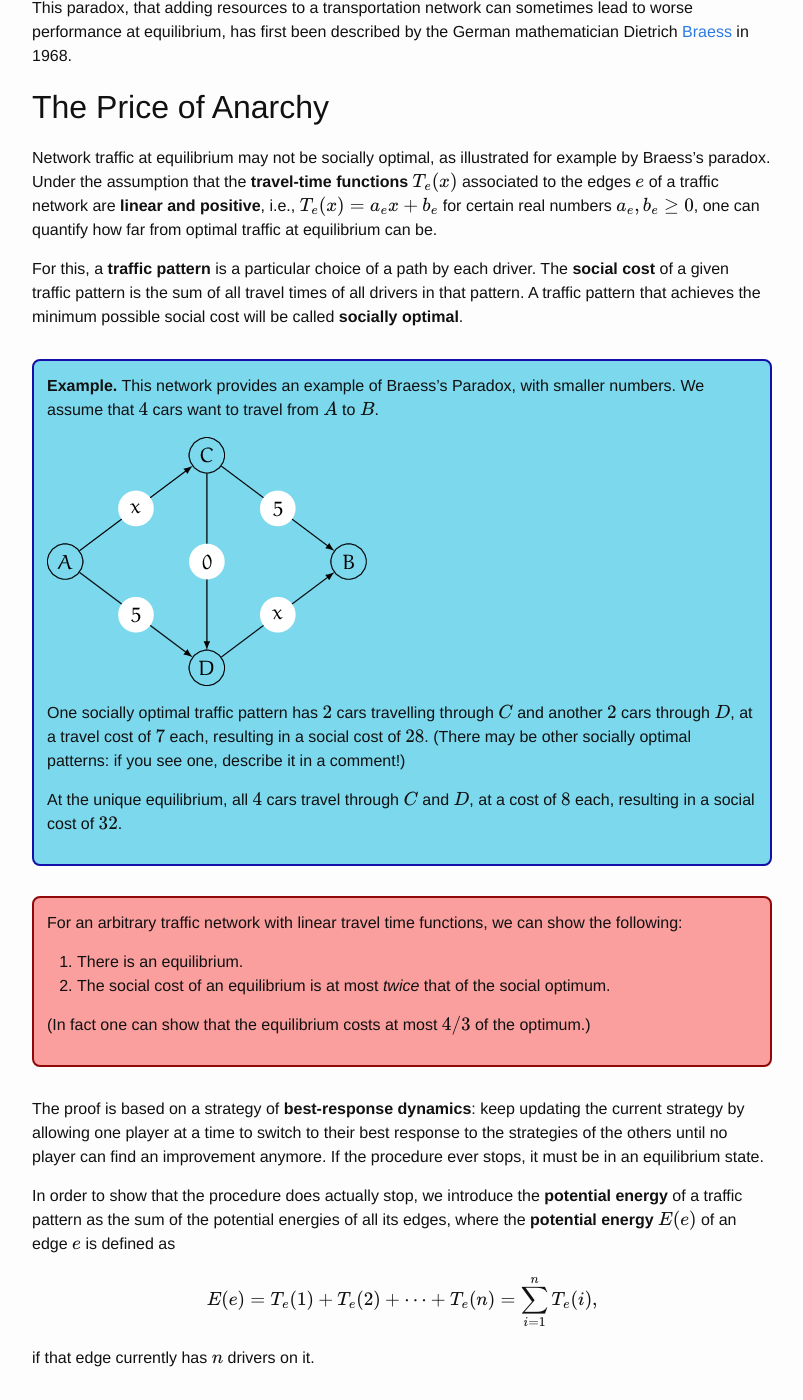
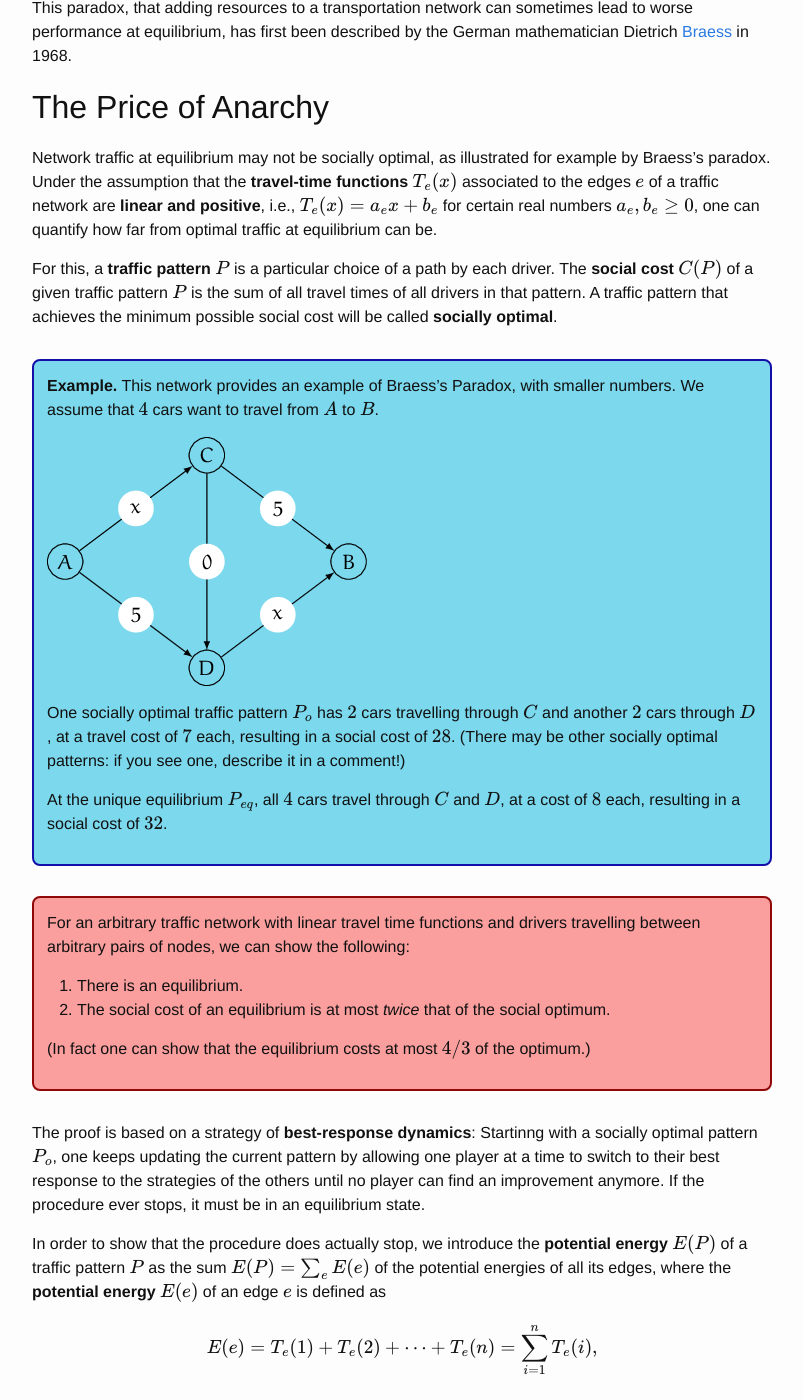
Before and after one commit to starktech23/cs4423.github.io, a Jekyll site: the page built from _posts/2017-02-22-note13.md, in a window 1280 px wide and 1400 px high, scrolled down 1754 px. Shown: the whole window, without its empty margins (238-1041 px from the left). Built offline with Jekyll 4.4.1, drawn with Linux system fonts in a browser that asks for light colours; formulas are drawn with MathJax 3; a script that is not in the unit is left out; comment, search, counter and statistics services are not loaded; some of the changed text lies outside the part shown.

Commit message:
minor updates

```diff
--- a/_posts/2017-02-22-note13.md
+++ b/_posts/2017-02-22-note13.md
@@ -10,7 +10,7 @@ isolation, but evaluate routes with respect to the congestion
 resulting from their own decisions and everybody else's.  Planning a
 transportation network is not an easy task, as adding capacity to a
 network can sometimes result in even slower traffic (this effect is
-known as Braess's Paradox).
+known as Braess's Paradox).  More on Traffic in Networks can be found in chapter 8 of [Easley-Kleinman].
 
 ## Traffic at Equilibrium
 
@@ -74,8 +74,9 @@ for certain real numbers $a_e, b_e \geq 0$,
 one can quantify how far from optimal
 traffic at equilibrium can be.
 
-For this, a **traffic pattern** is a particular choice
-of a path by each driver.  The **social cost** of a given traffic pattern
+For this, a **traffic pattern** $P$ is a particular choice
+of a path by each driver.  The **social cost** $C(P)$ of a given
+traffic pattern $P$
 is the sum of all travel times of all drivers in that pattern.
 A traffic pattern that achieves the minimum possible social
 cost will be called **socially optimal**.
@@ -85,17 +86,18 @@ cost will be called **socially optimal**.
 
 ![Traffic 3][traffic3]
 
-One socially optimal traffic pattern has $2$ cars travelling through
+One socially optimal traffic pattern $P_{o}$ has $2$ cars travelling through
 $C$ and another $2$ cars through $D$, at a travel cost of $7$ each,
 resulting in a social cost of $28$.  (There may be other
 socially optimal patterns: if you see one, describe it in a comment!)
 
-At the unique equilibrium, all $4$ cars travel through $C$ and $D$,
+At the unique equilibrium $P_{eq}$, all $4$ cars travel through $C$ and $D$,
 at a cost of $8$ each, resulting in a social cost of $32$.
 </div>
 
 <div class="note" markdown="1">
-For an arbitrary traffic network with linear travel time functions, we
+For an arbitrary traffic network with linear travel time functions
+and drivers travelling between arbitrary pairs of nodes, we
 can show the following:
 
 1. There is an equilibrium.
@@ -106,14 +108,15 @@ optimum.)
 </div>
 
 The proof is based on a strategy of **best-response dynamics**:
-keep updating the current strategy by allowing one player at
+Startinng with a socially optimal pattern $P_{o}$, one
+keeps updating the current pattern by allowing one player at
 a time to switch to their best response to the strategies of the others
 until no player can find an improvement anymore.
 If the procedure ever stops, it must be in an equilibrium state.
 
 In order to show that the procedure does actually stop,
-we introduce the **potential energy** of a traffic pattern
-as the sum of the potential energies of all its edges,
+we introduce the **potential energy** $E(P)$ of a traffic pattern $P$
+as the sum $E(P) = \sum_e E(e)$ of the potential energies of all its edges,
 where the **potential energy** $E(e)$ of an edge $e$ is defined
 as
 
```
